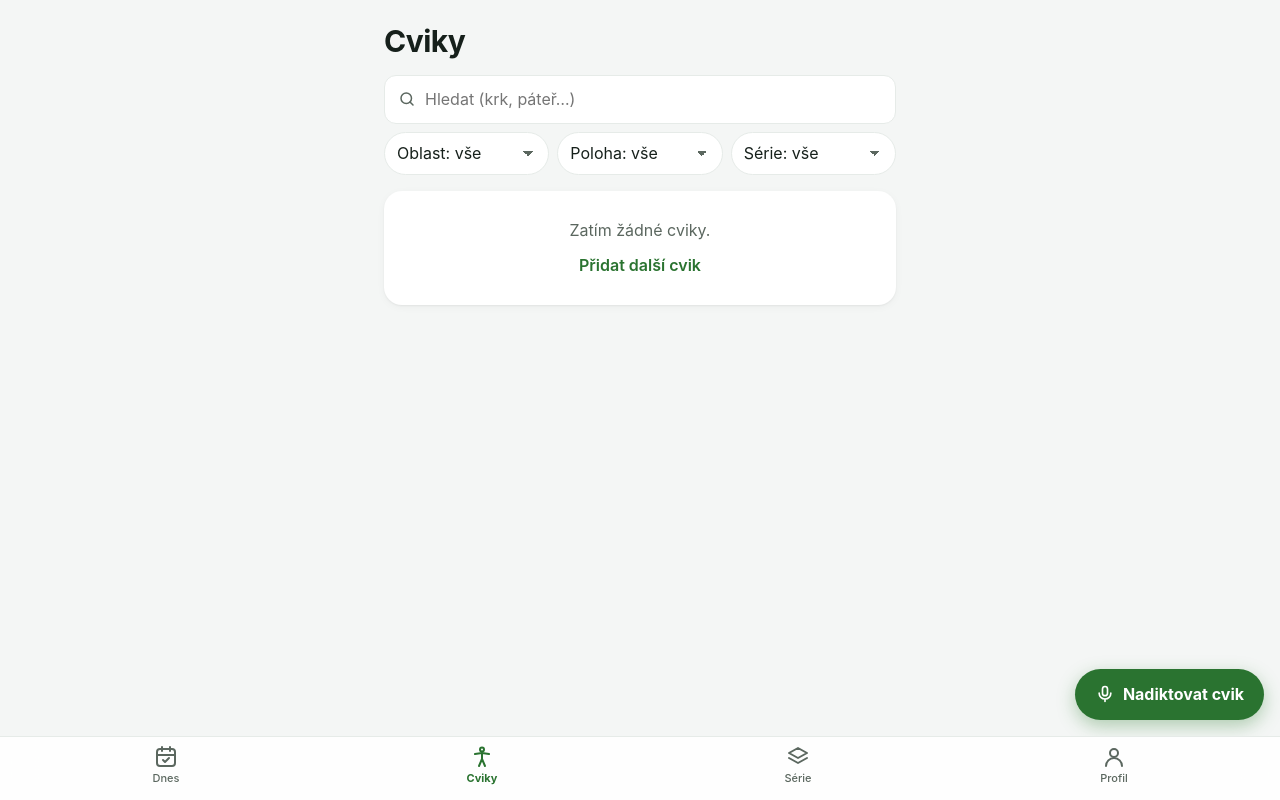
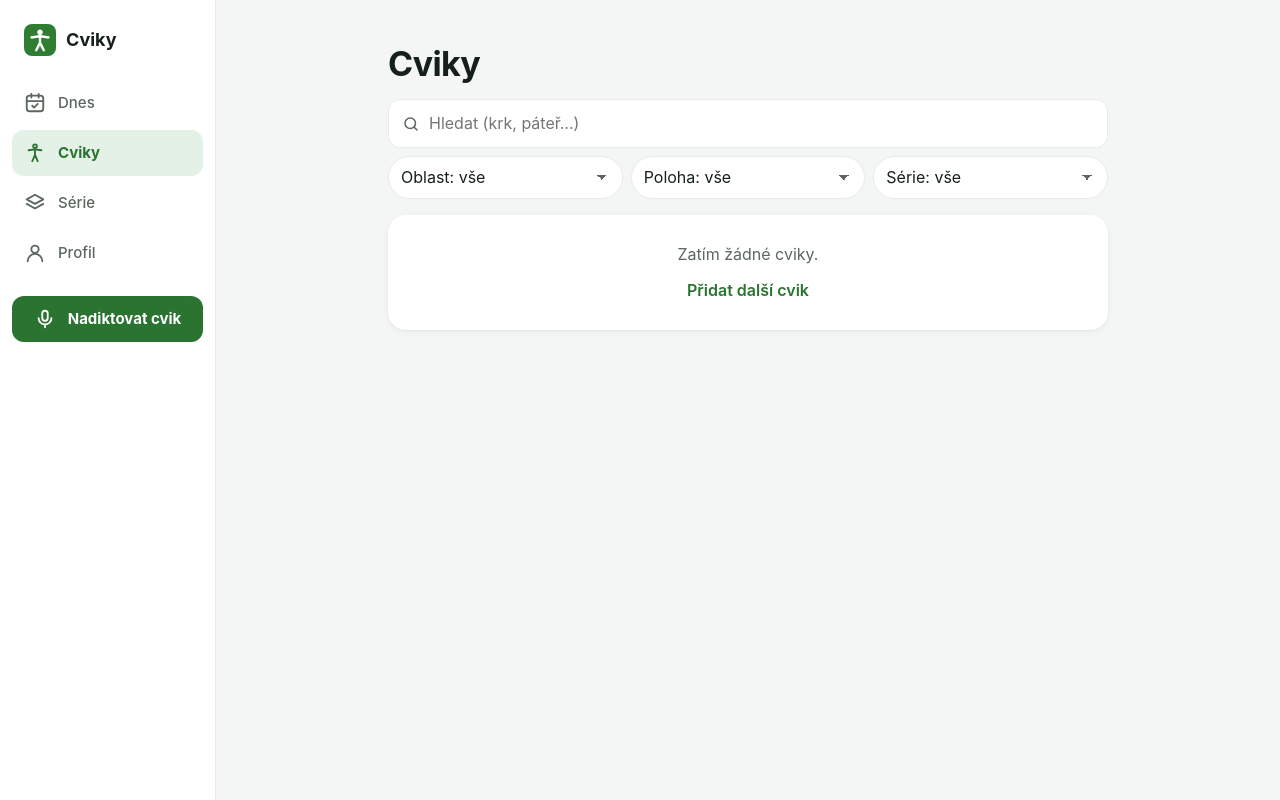
Before and after one commit to romanzdk/fyzio-cviky, a Django app: page /cviky/ in a window 1280 px wide. Run offline with Django 5.2, Linux system fonts and the light colour scheme; the visitor is signed in with stand-in values (Sample User, id 1); data that the repository does not hold is empty.

Commit message:
Vzhled pro tablet a počítač (#8)
* feat: sidebar layout for tablets and computers

* fix: review round 1 – no sidebar on landscape phones, safe areas, scrollable sidebar, card grid, no self-link

```diff
--- a/cviky/static/cviky/app.css
+++ b/cviky/static/cviky/app.css
@@ -288,3 +288,54 @@ fieldset.weekdays { border: 0; margin: 0; padding: 0; min-width: 0; }
 
 .check-row .check:active, .btn:active, button[type="submit"]:active, .item:active, .tabbar a:active, .fab:active { opacity: 0.6; }
 .toast { margin: 0 0 12px; padding: 10px 14px; border-radius: 12px; background: var(--primary-soft); color: var(--primary); font-weight: 600; }
+
+.tabbar .side-brand, .tabbar .side-dictate { display: none; }
+
+@media (min-width: 768px) and (min-height: 500px) {
+  :root { --side: 216px; }
+  body.app { padding-left: calc(var(--side) + env(safe-area-inset-left)); }
+  body.app main { max-width: 48rem; margin: 0 auto; padding: 40px 24px 48px; }
+  .fab { display: none; }
+
+  .tabbar {
+    top: 0;
+    right: auto;
+    width: calc(var(--side) + env(safe-area-inset-left));
+    height: auto;
+    flex-direction: column;
+    justify-content: flex-start;
+    gap: 4px;
+    padding: calc(24px + env(safe-area-inset-top)) 12px calc(24px + env(safe-area-inset-bottom)) calc(12px + env(safe-area-inset-left));
+    overflow-y: auto;
+    border-top: 0;
+    border-right: 1px solid var(--line);
+    background: var(--surface);
+    backdrop-filter: none;
+    -webkit-backdrop-filter: none;
+  }
+  .tabbar a { flex: none; flex-direction: row; gap: 12px; padding: 12px; border-radius: 12px; font-size: 15px; }
+  .tabbar a.on { background: var(--primary-soft); }
+  .tabbar svg { width: 22px; height: 22px; }
+
+  .tabbar .side-brand { display: flex; align-items: center; gap: 10px; padding: 0 12px 20px; font-weight: 700; font-size: 18px; }
+  .side-brand img { width: 32px; height: 32px; border-radius: 8px; }
+  .tabbar .side-dictate {
+    display: flex;
+    margin-top: 16px;
+    justify-content: center;
+    background: var(--primary);
+    color: var(--on-primary);
+    font-weight: 650;
+  }
+
+  h1 { font-size: 34px; }
+  .card.listing { display: grid; grid-template-columns: repeat(auto-fill, minmax(16rem, 1fr)); gap: 12px; padding: 0; background: none; box-shadow: none; overflow: visible; }
+  .listing .item { min-height: 64px; border: 0; border-radius: 14px; background: var(--surface); box-shadow: var(--shadow); }
+  .listing .item + .item { border-top: 0; }
+  .auth { padding-top: 96px; }
+}
+
+@media (min-width: 768px) and (min-height: 500px) and (hover: hover) {
+  .tabbar a:not(.on):not(.side-dictate):hover { background: var(--bg); }
+  .listing .item:hover { outline: 2px solid var(--primary-soft); }
+}
--- a/cviky/templates/base.html
+++ b/cviky/templates/base.html
@@ -22,11 +22,12 @@
 {% if user.is_authenticated %}
 {% if page == "home" or page == "exercise_list" or page == "series_list" %}
 <a class="fab" href="{% url 'exercise_create' %}">
-  <svg viewBox="0 0 24 24" fill="none" stroke="currentColor" stroke-width="2" stroke-linecap="round" stroke-linejoin="round" aria-hidden="true"><rect x="9" y="3" width="6" height="11" rx="3"/><path d="M5 11a7 7 0 0 0 14 0M12 18v3"/></svg>
+  {% include "cviky/mic_icon.html" %}
   Nadiktovat cvik
 </a>
 {% endif %}
 <nav class="tabbar" aria-label="Hlavní navigace">
+  <span class="side-brand"><img src="{% static 'cviky/icon-192.png' %}" alt="">Cviky</span>
   <a href="{% url 'home' %}"{% if page == "home" %} class="on" aria-current="page"{% endif %}>
     <svg viewBox="0 0 24 24" fill="none" stroke="currentColor" stroke-width="2" stroke-linecap="round" stroke-linejoin="round" aria-hidden="true"><rect x="3" y="4" width="18" height="17" rx="3"/><path d="M8 2v4M16 2v4M3 10h18M9 15l2 2 4-4"/></svg>
     Dnes
@@ -43,6 +44,12 @@
     <svg viewBox="0 0 24 24" fill="none" stroke="currentColor" stroke-width="2" stroke-linecap="round" stroke-linejoin="round" aria-hidden="true"><circle cx="12" cy="8" r="4"/><path d="M4 21a8 8 0 0 1 16 0"/></svg>
     Profil
   </a>
+  {% if page != "exercise_create" %}
+  <a class="side-dictate" href="{% url 'exercise_create' %}">
+    {% include "cviky/mic_icon.html" %}
+    Nadiktovat cvik
+  </a>
+  {% endif %}
 </nav>
 {% endif %}
 <script>
--- a/cviky/templates/cviky/exercise_list.html
+++ b/cviky/templates/cviky/exercise_list.html
@@ -29,7 +29,7 @@
 </form>
 
 {% if exercises %}
-<div class="card flush">
+<div class="card flush listing">
   {% for e in exercises %}
   <a class="item" href="{% url 'exercise_detail' e.pk %}">
     <span class="thumb">{% if e.area %}<img src="{% static 'cviky/body/'|add:e.area|add:'.svg' %}" alt="">{% endif %}</span>
--- /dev/null
+++ b/cviky/templates/cviky/mic_icon.html
@@ -0,0 +1 @@
+<svg viewBox="0 0 24 24" fill="none" stroke="currentColor" stroke-width="2" stroke-linecap="round" stroke-linejoin="round" aria-hidden="true"><rect x="9" y="3" width="6" height="11" rx="3"/><path d="M5 11a7 7 0 0 0 14 0M12 18v3"/></svg>
```
Also changed, not shown: tests/test_design.py (+11 -0 lines).
